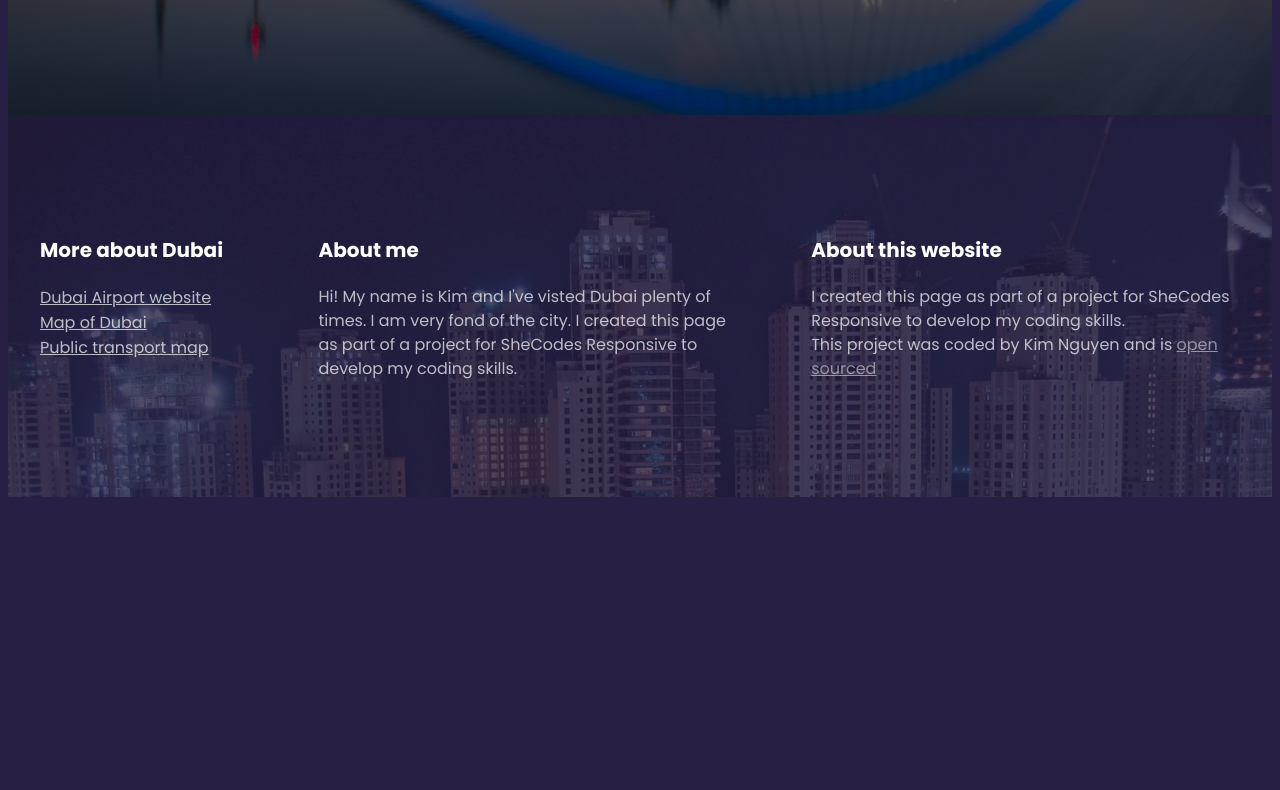
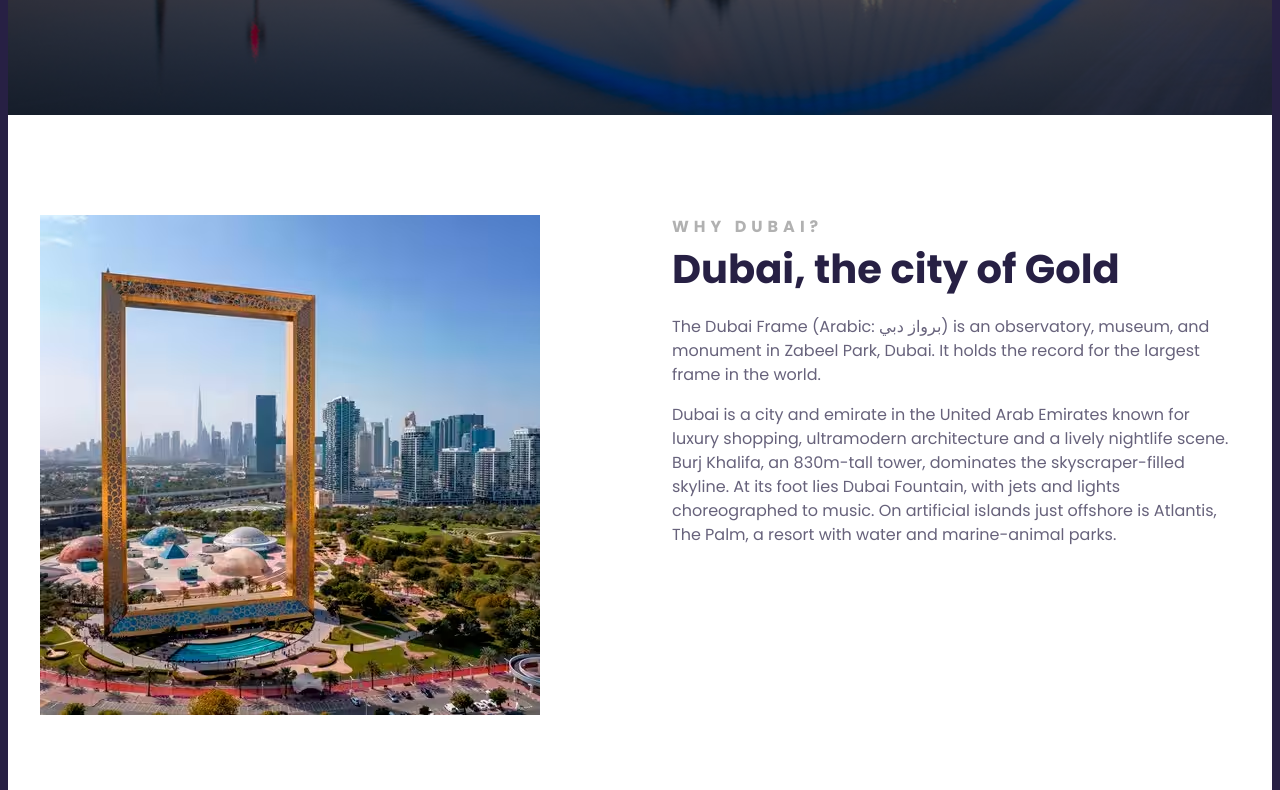
Before and after one commit to kimnguyen10/dubai-travel-project, a plain HTML site: page index.html in a window 1280 px wide. Shown: the part 630-1420 px from the top of the page. Before the commit the page ends 1135 px from the top, so only its background shows below. Drawn offline with Linux system fonts and the light colour scheme.

Commit message:
Added grid templates

```diff
--- a/index.html
+++ b/index.html
@@ -20,8 +20,37 @@
         <h2>Capital city of the Emirate of Dubai</h2>
         <a href="#more">Learn more</a>
       </header>
+      <main>
+        <section class="grid grid-2-columns">
+          <div>
+            <img
+              src="images/dubai-frame.avif"
+              alt="Dubai Frame"
+              class="img-responsive"
+            />
+          </div>
+          <div>
+            <h2>Why Dubai?</h2>
+            <h3>Dubai, the city of Gold</h3>
+            <p>
+              The Dubai Frame (Arabic: برواز دبي) is an observatory, museum, and
+              monument in Zabeel Park, Dubai. It holds the record for the
+              largest frame in the world.
+            </p>
+            <p>
+              Dubai is a city and emirate in the United Arab Emirates known for
+              luxury shopping, ultramodern architecture and a lively nightlife
+              scene. Burj Khalifa, an 830m-tall tower, dominates the
+              skyscraper-filled skyline. At its foot lies Dubai Fountain, with
+              jets and lights choreographed to music. On artificial islands just
+              offshore is Atlantis, The Palm, a resort with water and
+              marine-animal parks.
+            </p>
+          </div>
+        </section>
+      </main>
       <footer>
-        <section class="grid">
+        <section class="grid grid-3-columns">
           <div>
             <h3>More about Dubai</h3>
             <ul>
--- a/src/styles.css
+++ b/src/styles.css
@@ -10,13 +10,25 @@ body {
 
 .grid {
   display: grid;
+  grid-gap: 64px;
+}
+
+.grid-2-columns {
+  grid-template-columns: 1fr 1fr;
+}
+
+.grid-3-columns {
   grid-template-columns: 1fr 2fr 2fr;
-  grid-gap: 64px;
+}
+
+.img-responsive {
+  max-width: 100%;
 }
 
 section {
   max-width: 1200px;
   margin: 0 auto;
+  padding: 100px 0;
 }
 
 header {
@@ -66,6 +78,38 @@ header a {
   background: white;
 }
 
+main {
+  background-color: white;
+}
+
+main h2 {
+  font-weight: 700;
+  font-size: 16px;
+  line-height: 1.5;
+  margin: 0;
+  letter-spacing: 5px;
+  columns: #272044;
+  opacity: 0.3;
+  text-transform: uppercase;
+}
+
+main h3 {
+  font-weight: 700;
+  font-size: 40px;
+  line-height: 1.5;
+  color: #272044;
+  margin: 0;
+}
+
+main p {
+  font-style: normal;
+  font-weight: 400;
+  font-size: 16px;
+  line-height: 1.5;
+  color: #272044;
+  opacity: 0.7;
+}
+
 footer {
   color: white;
   background-image: linear-gradient(
@@ -75,7 +119,6 @@ footer {
     url(../images/dubai-footer.webp);
   background-repeat: no-repeat;
   background-size: cover;
-  padding: 100px 0;
 }
 
 footer h3 {
@@ -122,4 +165,13 @@ footer a {
   header h3 {
     font-size: 12px;
   }
+
+  .grid {
+    grid-template-columns: 1fr;
+    grid-gap: 32px;
+  }
+
+  section {
+    padding: 30px;
+  }
 }
```
Also changed, not shown: images/dubai-frame.avif (added).
